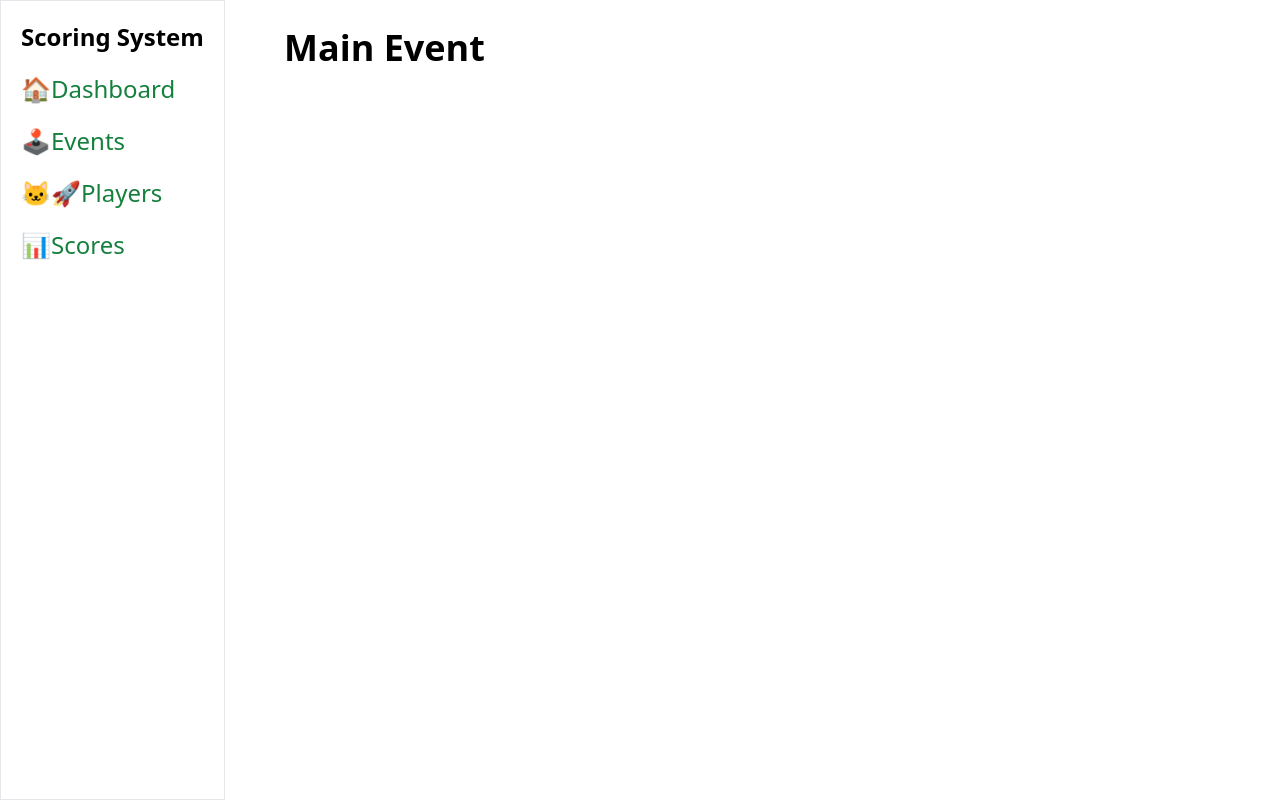
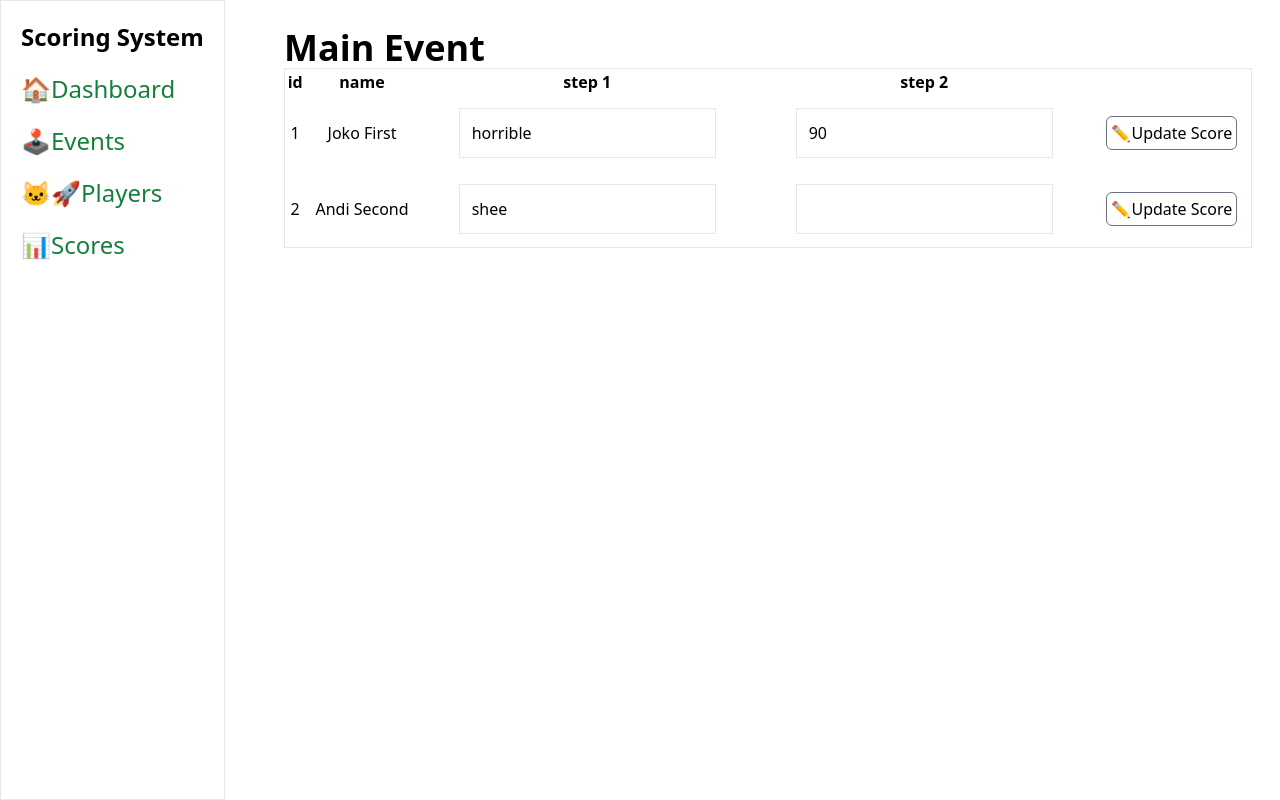
Before and after one commit to TuyulMohak/scoring-system-react, a React (Vite) app: page /events/Main in a window 1280 px wide. Built offline with nearby package versions, Linux system fonts and the light colour scheme.

Commit message:
finishing all the functionalities

```diff
--- a/src/App.jsx
+++ b/src/App.jsx
@@ -1,8 +1,3 @@
-// import { useState, useEffect } from 'react'
-// import reactLogo from './assets/react.svg'
-// import viteLogo from '/vite.svg'
-// import SideDrawer from './components/SideDrawer.jsx'
-
 import './App.css'
 import { Link, Route, Routes } from 'react-router-dom'
 import Dashboard from './pages/Dashboard'
@@ -25,7 +20,7 @@ function App() {
             <Route path="/" element={<Dashboard/>}/>
             <Route path="/events">
               <Route index element={<Events/>} />
-              <Route path=":id" element={<Event/>} />
+              <Route path=":name" element={<Event/>} />
             </Route>
             <Route path="/players" element={<Players/>}></Route>
             <Route path="/scores" element={<Scores/>}></Route>
--- a/src/components/AddEvent.jsx
+++ b/src/components/AddEvent.jsx
@@ -8,7 +8,7 @@ export default function ({ act }) {
 	const [roundId, setRoundId] = useState('')
 	const [roundName, setRoundName] = useState('')
 	const [roundType, setRoundType] = useState('text')
-	const [newRounds, setNewRounds] = useState([{id:'1', name:'firstR', type:'string'}])
+	const [newRounds, setNewRounds] = useState([{id:'1', name:'firstRound', type:'text'}])
 
 	const handleSubmit = (e) => {
 		if(newId === '' || newName === ''){
--- a/src/components/AddPlayer.jsx
+++ b/src/components/AddPlayer.jsx
@@ -3,6 +3,7 @@ import {useState} from 'react'
 export default function ({ act }) {
 	const [newId, setNewId] = useState('')
 	const [newName, setNewName] = useState('')
+	const [isOpen, setIsOpen] = useState('')
 
 	const handleSubmit = (e) => {
 		if(newId === '' || newName === ''){
@@ -14,22 +15,17 @@ export default function ({ act }) {
 		e.preventDefault()
 	}
 
-	const handleIdChange = (e) => {
-		setNewId(e.target.value)
-	}
-
-	const handleNameChange = (e) => {
-		setNewName(e.target.value)
-	}
 
 	return (
 		<>
-			<h2>Add a Player</h2>
-			<form onSubmit={(e) => handleSubmit(e)} >
-				<input value={newId} onChange={handleIdChange} placeholder="new Id"/>
-				<input value={newName} onChange={handleNameChange} placeholder="new Name"/>
-				<button className="bg-gray-200" type="submit" > Add Player </button>
-			</form>
+			<button onClick={() => setIsOpen(!isOpen)} className="my-3">Add a Player</button>
+			{isOpen &&
+				<form onSubmit={(e) => handleSubmit(e)} className="border rounded-md my-3" >
+					<input value={newId} onChange={(e) => setNewId(e.target.value)} placeholder="new Id"/>
+					<input value={newName} onChange={(e) => setNewName(e.target.value)} placeholder="new Name"/>
+					<button className="bg-gray-200" type="submit" > Add Player </button>
+				</form>
+			}
 		</>
 	)
 }
--- /dev/null
+++ b/src/components/PlayerScore.jsx
@@ -0,0 +1,36 @@
+import { useState } from 'react'
+import useMainStore from '../stores/MainStore'
+
+export default function ({ player, eventId }) {
+	const [id, setId] = useState(player.id)
+	const [name, setName] = useState(player.name)
+	const [scores, setScores] = useState(player.scores)
+	const updateScore = useMainStore((state) => state.updateScore)
+
+	const handleInputChange = (e, id) => {
+		const data = scores.map(score=>{
+			if(score.roundId === id){
+				score.score = e.target.value
+				return score
+			}else{
+				return score
+			}
+		})
+		setScores(data)
+		// console.log(data)
+	}
+
+	const handleUpdateScore = () => {
+		updateScore(eventId, player.id, scores)
+	}
+	return (
+		<tr className="border-gray-500" key={player.id}>
+			<td>{id}</td>
+			<td>{name}</td>
+			{scores.map(score=>(
+				<td> <input type={score.roundType} onChange={(e) => handleInputChange(e, score.roundId)} value={score.score !== null ? score.score : ''} /> </td>
+			))}
+			<td><button onClick={() => handleUpdateScore()}>✏Update Score</button></td>
+		</tr>
+	)
+}
--- a/src/index.css
+++ b/src/index.css
@@ -15,7 +15,7 @@ h6 {
 }
 
 a {
-	@apply text-green-700
+	@apply text-green-700 active:underline;
 }
 
 input {
--- a/src/pages/Event.jsx
+++ b/src/pages/Event.jsx
@@ -1,10 +1,57 @@
 import { useParams } from 'react-router-dom'
+import useMainStore from '../stores/MainStore'
+import PlayerScore from '../components/PlayerScore'
 
 export default function () {
-	const { id } = useParams()
+	const { name } = useParams()
+	const event = useMainStore((state) => state.events.filter(event => event.name === name))[0]
+	const players = useMainStore((state) => state.players)
+	console.log(event)
+	const addEvent = useMainStore((state) => state.addEvent)
+	players.map(player=>{
+		const eventPlayerData = event.players.find(eventPlayer => eventPlayer.id === player.id)
+		if(eventPlayerData){
+			const scores = eventPlayerData.scores
+			console.log(scores, event.rounds)
+
+			scores.map(score=>{
+				event.rounds.map(round=>{
+					if(score.roundId === round.id){
+						score.roundType = round.type
+					}
+				})
+				return score
+			})
+			player.scores = scores
+		}else{
+			player.scores = event.rounds.map(round=>{
+				return {
+					roundId: round.id,
+					roundType: round.type,
+					score: null
+				}
+			})
+		}
+	})
+	console.log(players)
 	return (
 		<>
-			<h1>{ id } Event</h1>
+			<h1>{ name } Event</h1>
+			<table className="table-auto border w-full text-center">
+				<thead>
+					<tr>
+						<th>id</th>
+						<th>name</th>
+						{ event.rounds.map(round=><th key={round.id}>{round.name}</th>) }
+					</tr>
+				</thead>
+
+				<tbody>
+					{players.map(player=>(
+						<PlayerScore player={player} eventId={event.id} />
+					))}
+				</tbody>
+			</table>
 		</>
 	)
 }
--- a/src/pages/Events.jsx
+++ b/src/pages/Events.jsx
@@ -7,7 +7,6 @@ export default function () {
 	const events = useMainStore((state) => state.events)
 	const addEvent = useMainStore((state) => state.addEvent)
 	const deleteEvent = useMainStore((state) => state.deleteEvent)
-	// console.log(events)
 
 	return (
 		<>
@@ -23,7 +22,8 @@ export default function () {
 					<div className="border rounded-md my-5 p-3">
 						<div className="text-3xl font-bold hover:underline"><Link to={ "/events/"+event.name } >{event.name}</Link></div>
 						<div><span className="font-bold">Id</span> 		: {event.id}</div>
-						<span className="font-bold">Rounds</span>  : {event.rounds !== undefined &&
+						<span className="font-bold">Rounds</span>  :
+							{event.rounds !== undefined &&
 								<ol className="p-5">
 									{event.rounds.map(round =>(
 										<li key={round.id} > {round.id}  - {round.name} - {round.type} </li>
--- a/src/pages/Players.jsx
+++ b/src/pages/Players.jsx
@@ -10,11 +10,10 @@ export default function () {
 			<h1>Player Page</h1>
 
 			<AddPlayer act={addPlayer} />
-
 			<ol>
 				{players.map(student =>(
 					<li key={student.id}>
-						{student.id} - {student.name} -
+						{student.id} - <b>{student.name}</b> -
 						<button onClick={() => deletePlayer(student.id)}>
 							delete
 						</button>
--- a/src/pages/Scores.jsx
+++ b/src/pages/Scores.jsx
@@ -1,4 +1,12 @@
+import useMainStore from '../stores/MainStore'
+import { Link } from 'react-router-dom'
 
 export default function () {
-	return (<h1>Score Page</h1>)
+	const events = useMainStore((state) => state.events)
+	return (
+		<>
+			<h1>Score Page</h1>
+			{events.map(event=><li><Link to={ "/events/"+event.name }>{event.name}</Link></li>)}
+		</>
+	)
 }
--- a/src/stores/MainStore.js
+++ b/src/stores/MainStore.js
@@ -41,31 +41,54 @@ const useMainStore = create((set, get) => ({
           type: 'number'
         }
       ],
-      scores: [
-        { id:'1', playerId: '1', roundId: '1', score: 'good enough'},
-        { id:'2', playerId: '1', roundId: '2', score: 80 },
-        { id:'3', playerId: '2', roundId: '2', score: 89 }
+      players: [
+        {
+          id: '1',
+          scores:[
+            { roundId: '1', score: 'good enough'},
+            { roundId: '2', score: 80 }
+          ],
+        },
+        {
+          id: '2',
+          scores:[
+            { roundId: '1', score: null },
+            { roundId: '2', score: 80 }
+          ]
+        }
       ]
     },
 
     {
       id: '2',
-      name: 'main',
+      name: 'Main',
       rounds: [
         {
           id:'1',
-          name: 'round 1',
+          name: 'step 1',
           type: 'text'
         },
         {
           id:'2',
-          name: 'round 2',
+          name: 'step 2',
           type: 'number'
         }
       ],
-      scores: [
-        { id:'1', playerId: '1', roundId: '1', score: 'horrible'},
-        { id:'2', playerId: '2', roundId: '2', score: 99 }
+      players: [
+        {
+          id: '1',
+          scores:[
+            { roundId: '1', score: 'horrible'},
+            { roundId: '2', score: 90 }
+          ],
+        },
+        {
+          id: '2',
+          scores:[
+            { roundId: '1', score: 'shee' },
+            { roundId: '2', score: null }
+          ]
+        }
       ]
     },
 
@@ -84,6 +107,33 @@ const useMainStore = create((set, get) => ({
     set(state=> ({ events: state.events.filter(event=> event.id !== id) }))
     alert('Deleted')
   },
+
+  updateScore: (eventId, playerId, scoreRow) => {
+    const events = get().events
+    console.log(eventId, playerId, scoreRow)
+    events.map(event => {
+      if(event.id === eventId){
+        // check if the player exist on the event, if no, make it
+        const isExist = event.players.findIndex(player => player.id === playerId)
+        console.log(isExist)
+        if(isExist !== -1){
+          event.players.map(player=>{
+          if(player.id === playerId){
+            player.scores = scoreRow
+          }
+        })
+        }
+        else{
+          event.players.push({
+            id: playerId,
+            scores: scoreRow
+          })
+        }
+
+      }
+    })
+    alert('Update Success')
+  }
 }))
 
 export default useMainStore
```
Lines whose indentation alone changed are shown as unchanged.
